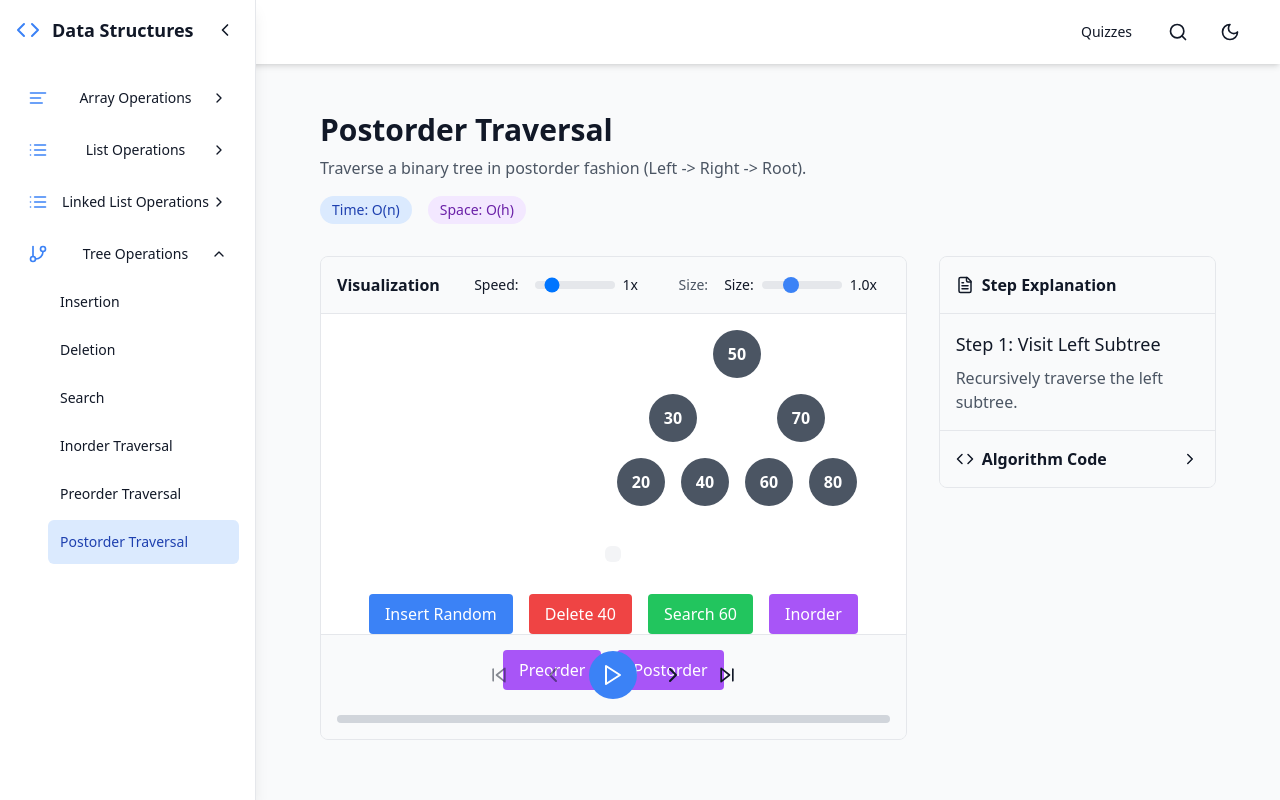
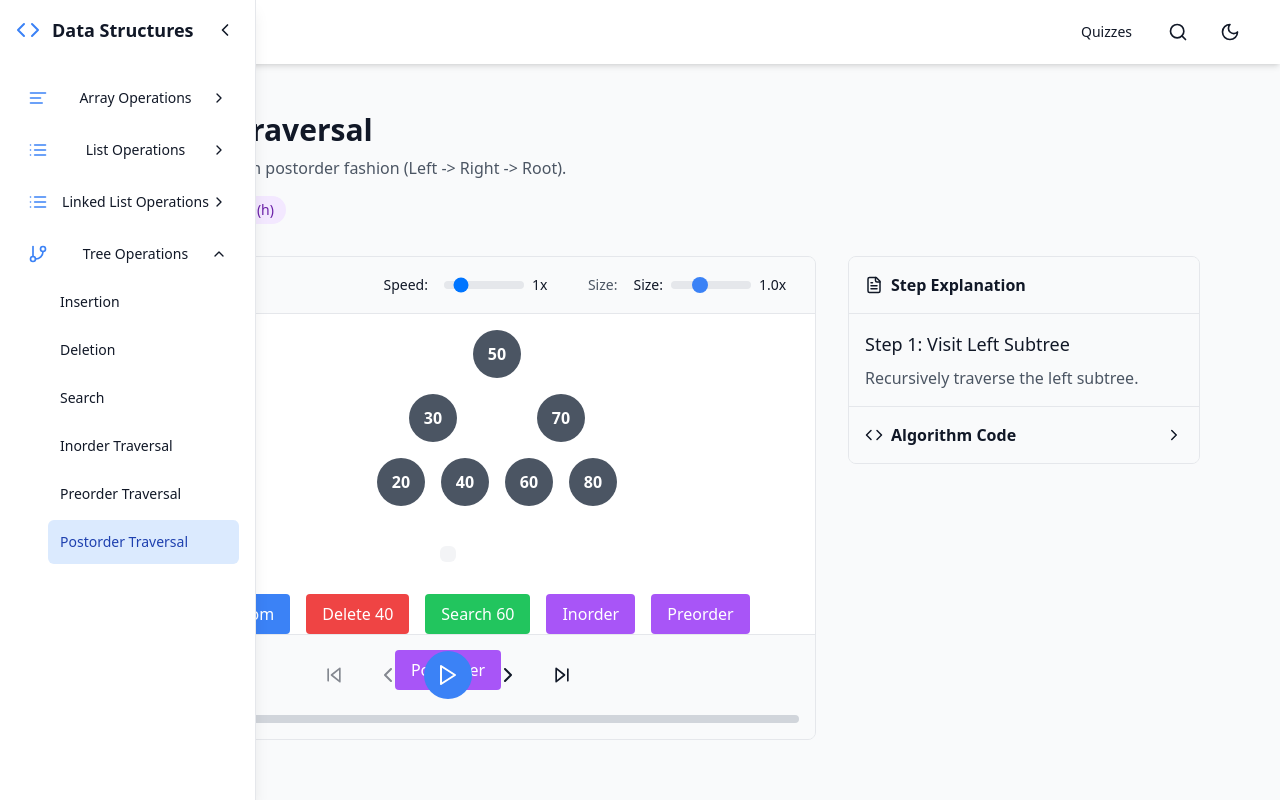
Before and after one commit to opadasaleh/Datastructure, a React (Vite) app: page /algorithms/tree-traverse-postorder in a window 1280 px wide. Built offline with nearby package versions, Linux system fonts and the light colour scheme.

Commit message:
Fix sidebar conditional rendering

```diff
--- a/src/components/layout/Layout.tsx
+++ b/src/components/layout/Layout.tsx
@@ -23,10 +23,9 @@ const Layout: React.FC<LayoutProps> = ({ children }) => {
     `}>
       <Navbar />
       <div className="flex-1 flex">
-        <Sidebar />
+        {shouldShowSidebar && <Sidebar />}
         <main className={`
           flex-1 overflow-y-auto p-4 md:p-8 lg:p-12
-          ${shouldShowSidebar ? 'lg:ml-64' : ''}
           transition-all duration-300
         `}>
           <div className="max-w-7xl mx-auto">
--- a/src/components/layout/Sidebar.tsx
+++ b/src/components/layout/Sidebar.tsx
@@ -257,17 +257,9 @@ const Sidebar: React.FC = () => {
     setIsMobileOpen(false);
   }, [location.pathname]);
 
-  // Check if we should show the sidebar based on current route
-  const shouldShowSidebar = location.pathname.startsWith('/algorithms/');
-
   const toggleSidebar = useCallback(() => {
     setIsCollapsed(prev => !prev);
   }, []);
-
-  // Don't render sidebar if we're not on an algorithm page
-  if (!shouldShowSidebar) {
-    return null;
-  }
 
   return (
     <>
```
